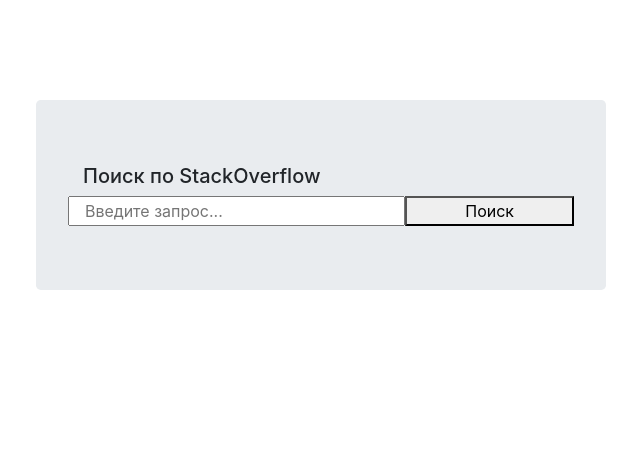
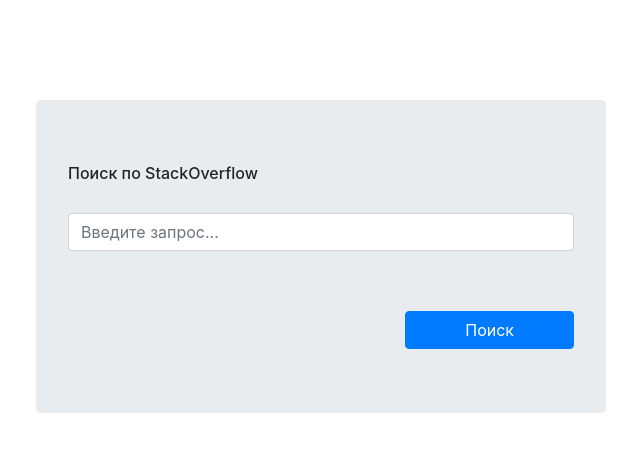
Before and after one commit to 41x/React-boilerplate, a React app: page /search in a window 1280 px wide. Shown: the top 452 px of the page, without its empty margins (319-959 px from the left). Built offline with nearby package versions, Linux system fonts and the light colour scheme; the HTML template or start-up script is replaced by a standard one.

Commit message:
fixed postcss nesting.

```diff
--- a/package.json
+++ b/package.json
@@ -36,6 +36,8 @@
     "nodemon-webpack-plugin": "^4.0.3",
     "postcss-cssnext": "^3.1.0",
     "postcss-loader": "^2.1.4",
+    "postcss-nested": "^3.0.0",
+    "postcss-nesting": "^5.0.0",
     "redux-devtools": "^3.4.1",
     "style-loader": "^0.21.0",
     "webpack": "^4.5.0",
--- /dev/null
+++ b/src/components/Question/Question.css
@@ -0,0 +1,9 @@
+.tag {
+    margin: 1px;
+
+    &:hover {
+        color: #fff;
+        background-color: #337ab7;
+        border-color: #2e6da4;
+    }
+}
--- /dev/null
+++ b/src/components/Question/Question.js
@@ -0,0 +1,45 @@
+import React, { Component } from 'react';
+import cx from 'classnames';
+import PropTypes from 'prop-types';
+import s from './Question.css';
+
+
+class Question extends Component {
+    static propTypes = {
+        author: PropTypes.string,
+        title: PropTypes.string,
+        answers: PropTypes.number,
+        tags: PropTypes.arrayOf(PropTypes.string),
+        onTagClick: PropTypes.func,
+    };
+
+    static defaultProps = {
+        author: undefined,
+        title: undefined,
+        answers: undefined,
+        tags: undefined,
+        onTagClick: () => {
+        },
+    };
+
+    renderTags = () => {
+        const { tags, onTagClick } = this.props;
+        return tags.map((tag, i) => (
+            <button key={i} data-tag={tag} onClick={onTagClick} className={cx(s.tag, 'btn btn-default')}>{tag}</button>
+        ));
+    };
+
+    render () {
+        const { author, title, answers } = this.props;
+        return (
+            <tr>
+                <td>{author}</td>
+                <td>{title}</td>
+                <td>{answers}</td>
+                <td>{this.renderTags()}</td>
+            </tr>
+        );
+    }
+}
+
+export default Question;
--- a/src/components/ResultPage.js
+++ /dev/null
@@ -1,25 +0,0 @@
-import React, { Component } from 'react';
-import PropTypes from 'prop-types';
-
-class ResultPage extends Component {
-    static propTypes = {
-        questions: PropTypes.arrayOf({}),
-    };
-
-    static defaultProps = {
-        questions: undefined,
-
-    };
-
-
-    render () {
-        const { questions } = this.props;
-        return (
-            <div>
-                {questions.map(q => <div>{q.title}</div>)}
-            </div>
-        );
-    }
-}
-
-export default ResultPage;
--- /dev/null
+++ b/src/components/ResultPage/ResultPage.css
@@ -0,0 +1,3 @@
+.answers{
+    width: 17%;
+}
--- /dev/null
+++ b/src/components/ResultPage/ResultPage.js
@@ -0,0 +1,61 @@
+import React, { Component } from 'react';
+import PropTypes from 'prop-types';
+import cx from 'classnames';
+import Question from '../Question/Question';
+import s from './ResultPage.css';
+
+class ResultPage extends Component {
+    static propTypes = {
+        questions: PropTypes.arrayOf(PropTypes.shape({
+            title: PropTypes.string
+        })),
+    };
+
+    static defaultProps = {
+        questions: [],
+
+    };
+
+    renderTable = () => {
+        const { questions } = this.props;
+        const trs = questions.map((q) => {
+            const { owner: { display_name: author } = {}, title, answer_count: answers, tags } = q;
+            return (
+                <Question
+                    key={q.question_id}
+                    author={author}
+                    title={title}
+                    answers={answers}
+                    tags={tags}
+                />
+            );
+        });
+
+        return (
+            <table className="table table-striped">
+                <thead>
+                <tr>
+                    <th>Автор</th>
+                    <th>Тема</th>
+                    <th className={s.answers}>Кол-во ответов</th>
+                    <th>Теги</th>
+                </tr>
+                </thead>
+                <tbody>{trs}</tbody>
+            </table>
+        );
+    };
+
+
+    render () {
+        return (
+            <div className={cx('container')}>
+                <div className="row">
+                    {this.renderTable()}
+                </div>
+            </div>
+        );
+    }
+}
+
+export default ResultPage;
--- a/src/components/SearchPage/SearchPage.css
+++ b/src/components/SearchPage/SearchPage.css
@@ -1,10 +1,23 @@
-.redInput {
-    color: red;
-}
-
-.content{
+.content {
     padding-top: 100px;
 }
 
-form{
+.form {
+    h6 {
+        padding: 0;
+        margin-bottom: 30px;
+
+    }
+
+    input{
+        margin-bottom: 60px;
+    }
 }
+
+.buttonContainer{
+    text-align: right;
+}
+
+.error{
+    margin-top: 30px;
+}
--- a/src/components/SearchPage/SearchPage.js
+++ b/src/components/SearchPage/SearchPage.js
@@ -42,24 +42,31 @@
         const { questionsLoading, questionsLoadingError } = this.props;
         return (
             <div className="container">
-                <div className={cx(s.content, 'row justify-content-md-center')}>
+                <div className={cx(s.content, 'row justify-content-center')}>
                     <form
                         onSubmit={this.onSubmit}
                         className={cx(s.form, 'jumbotron col-6')}
                     >
-                        <h5 className="col-12">Поиск по StackOverflow</h5>
+                        <h6 className="col-12">Поиск по StackOverflow</h6>
 
                         <input
-                            className={cx(s.redInput, 'col-8')}
+                            className={cx('col-12', 'form-control')}
                             type="text"
                             value={this.state.input}
                             onChange={this.inputChange}
                             disabled={questionsLoading}
                             placeholder="Введите запрос..."
+                            tabIndex={1}
                         />
-                        <button className="col-4">Поиск</button>
-
-                        <div>{questionsLoadingError}</div>
+                        <div className={s.buttonContainer}>
+                            <button
+                                tabIndex={2}
+                                className="btn btn-primary col-4"
+                            >Поиск
+                            </button>
+                        </div>
+                        {!!questionsLoadingError &&
+                        <div className={cx(s.error, 'alert alert-danger')}>{questionsLoadingError}</div>}
                     </form>
                 </div>
             </div>
--- a/src/containers/Results.container.js
+++ b/src/containers/Results.container.js
@@ -1,5 +1,5 @@
 import { connect } from 'react-redux';
-import ResultPage from '../components/ResultPage';
+import ResultPage from '../components/ResultPage/ResultPage';
 
 const mapStateToProps = state => ({
     questions: state.results.questions
--- a/src/server/server.js
+++ b/src/server/server.js
@@ -1,4 +1,3 @@
-import React from 'react';
 import express from 'express';
 import path from 'path';
 import cors from 'cors';
--- a/webpack.config.js
+++ b/webpack.config.js
@@ -23,7 +23,7 @@
 const browserConfig = {
     ...config,
     context: path.resolve(__dirname, 'src', 'client'),
-    entry: './client.js',
+    entry: ['./client.js'],
     output: {
         path: path.resolve(__dirname, 'public'),
         filename: 'bundle.js',
@@ -50,7 +50,9 @@
                         plugins () { // post css plugins, can be exported to postcss.config.js
                             return [
                                 require('postcss-cssnext')(),
-                                require('postcss-import')(),
+                                require('postcss-nesting')(),
+                                require('postcss-nested')(),
+
                             ];
                         }
                     }
```
Also changed, not shown: src/components/Category.js (added, +13 -0 lines), 1 other file (tests, documents, lock files or other folders).
